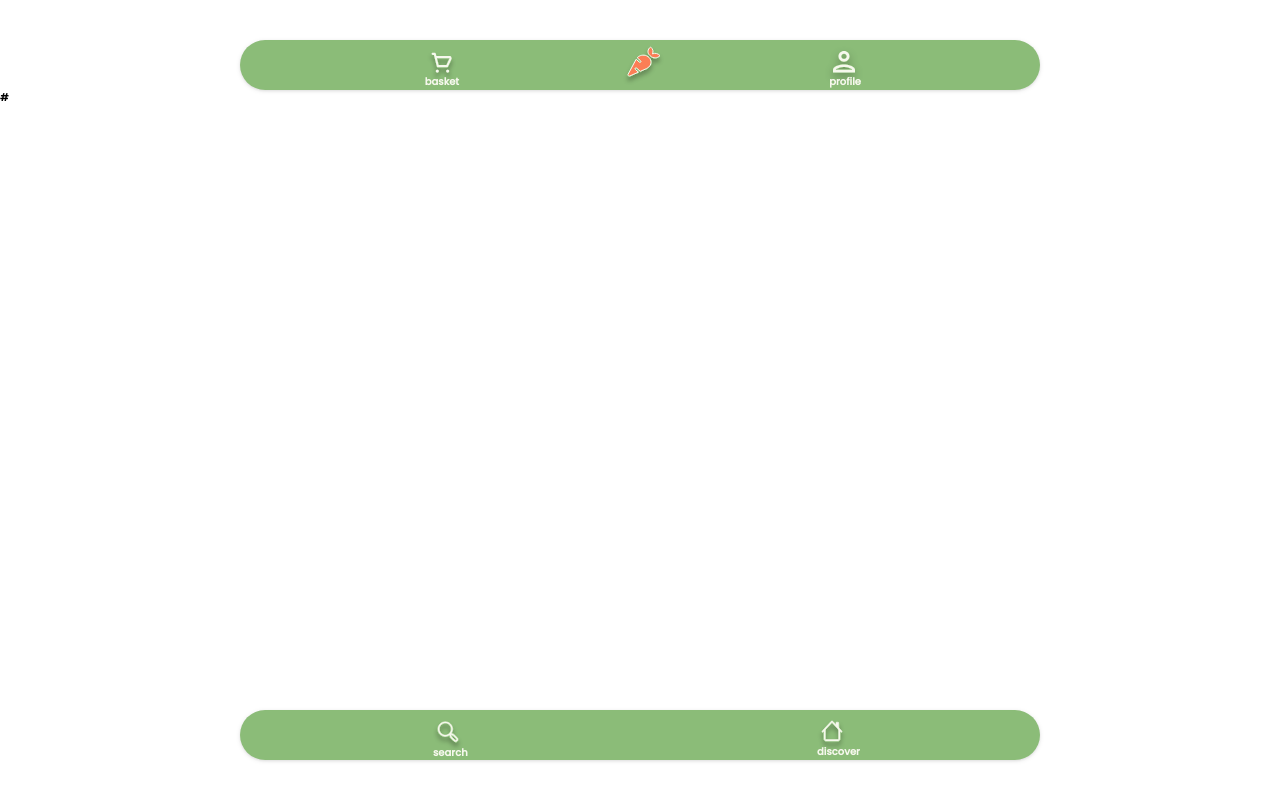
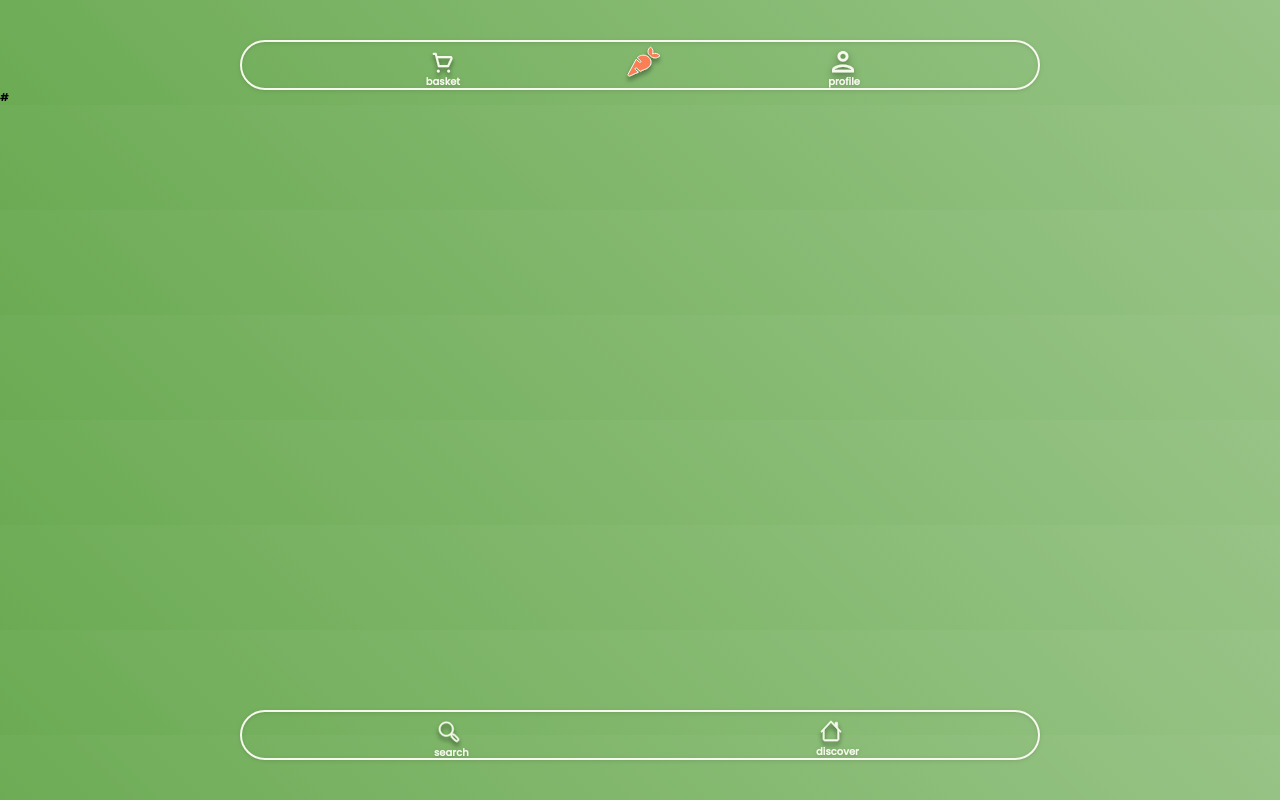
Before and after one commit to devhausleipzig/camp5-frontend-app, a React (Vite) app in the folder frontend/: page /profile in a window 1280 px wide. Built offline with nearby package versions, Linux system fonts and the light colour scheme; no server answers.

Commit message:
background gradient

```diff
--- a/frontend/index.html
+++ b/frontend/index.html
@@ -1,5 +1,5 @@
 <!DOCTYPE html>
-<html lang="en">
+<html lang="en" class="background">
   <head>
     <meta charset="UTF-8" />
     <link rel="stylesheet" href="src/index.css" />
--- a/frontend/src/index.css
+++ b/frontend/src/index.css
@@ -4,6 +4,13 @@
 @tailwind components;
 @tailwind utilities;
 
+@base {
+  .background {
+    background-image: linear-gradient(270deg, #98c487, #6cab54);
+  }
+}
+
+,
 @components {
   .icon-glow {
     filter: drop-shadow(0px 0px 0.8rem rgba(255, 255, 255, 1));
@@ -24,3 +31,7 @@
     text-shadow: none;
   }
 }
+
+.background {
+  background-image: linear-gradient(45deg, #6cab54, #98c487);
+}
--- a/frontend/src/layout/Footer.tsx
+++ b/frontend/src/layout/Footer.tsx
@@ -7,7 +7,7 @@ const Footer = () => {
   return (
     // <- (
     <div className="fixed bottom-0 w-full font-poppins font-semibold text-xxs">
-      <div className="flex mb-10 bg-green p-4 h-navh w-navw justify-around items-center border-ricewhite rounded-full border-1 m-auto drop-shadow">
+      <div className="flex mb-10 p-4 h-navh w-navw justify-around items-center border-ricewhite rounded-full border-2 m-auto drop-shadow">
         <div className="relative flex flex-col">
           <CustomIcon to={"/search"}>
             <img src="../../assets/icons/search-icon.svg" />
--- a/frontend/src/layout/Header.tsx
+++ b/frontend/src/layout/Header.tsx
@@ -8,7 +8,7 @@ const Header = () => {
   return (
     // <- (
     <div className="font-poppins font-semibold text-xxs">
-      <div className="flex mt-10 bg-green p-4 h-navh w-navw justify-evenly items-center border-ricewhite rounded-full border-1 m-auto drop-shadow">
+      <div className="flex mt-10 p-4 h-navh w-navw justify-evenly items-center border-ricewhite rounded-full border-2 m-auto drop-shadow">
         <div className="relative flex flex-col space-y-0">
           <CustomIcon to={"/basket"}>
             <img src="../../assets/icons/shopping-cart-icon.svg" />
```
